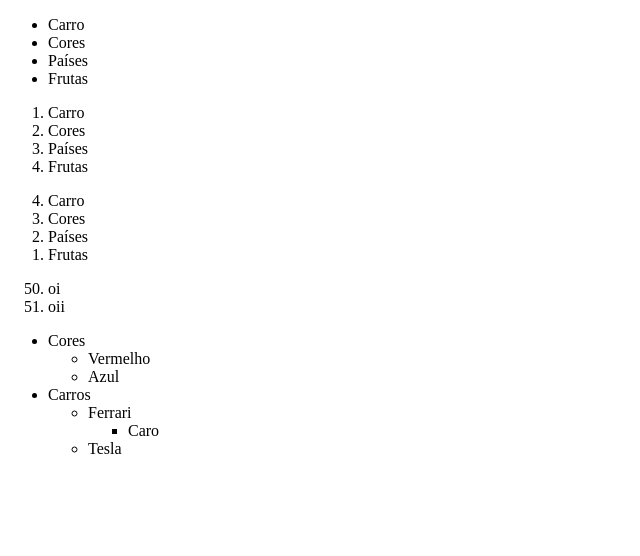
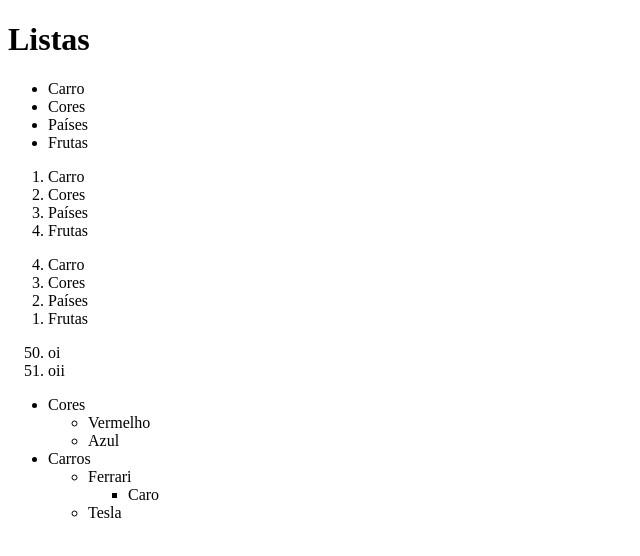
Before and after one commit to YohannPohl/Desweb-2023.github.io, a plain HTML site: page Aula 3/Lista.html in a window 1280 px wide. Shown: the whole page, without its empty margins (0-640 px from the left). Drawn offline with Linux system fonts and the light colour scheme.

Commit message:
Update Lista.html

```diff
--- a/Aula 3/Lista.html
+++ b/Aula 3/Lista.html
@@ -5,6 +5,8 @@
         <meta charset="utf-8">
     </head>
     <body>
+
+        <h1> Listas </h1>
 
     <ul>
     <li>Carro</li>
```
